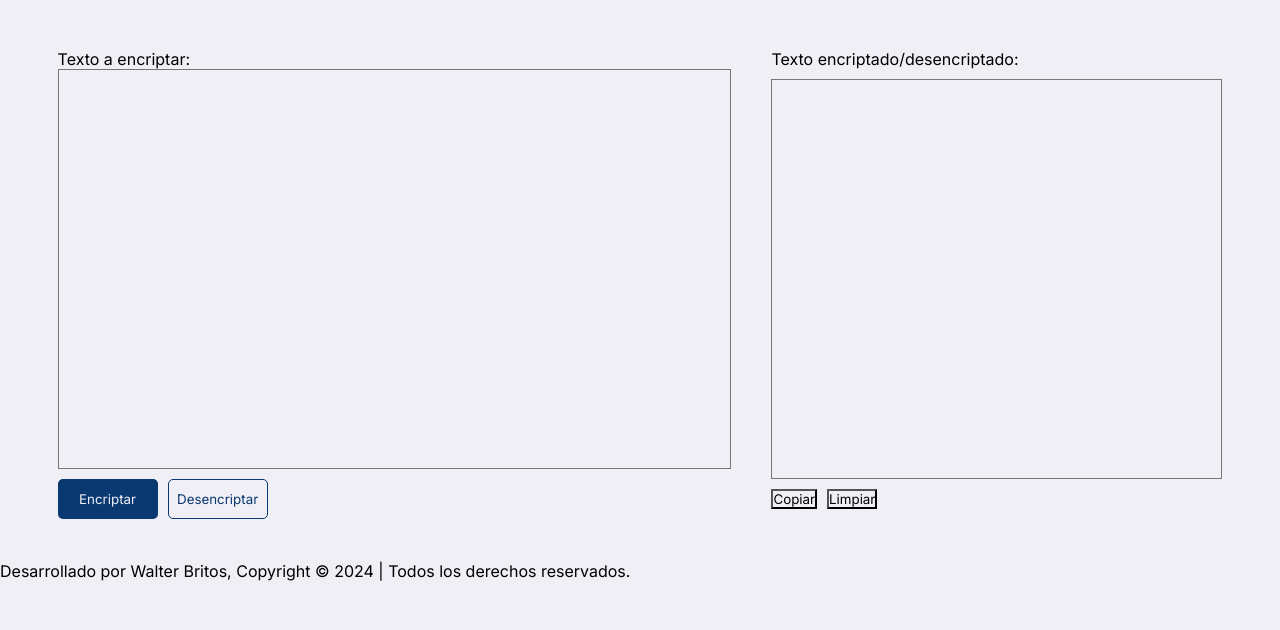
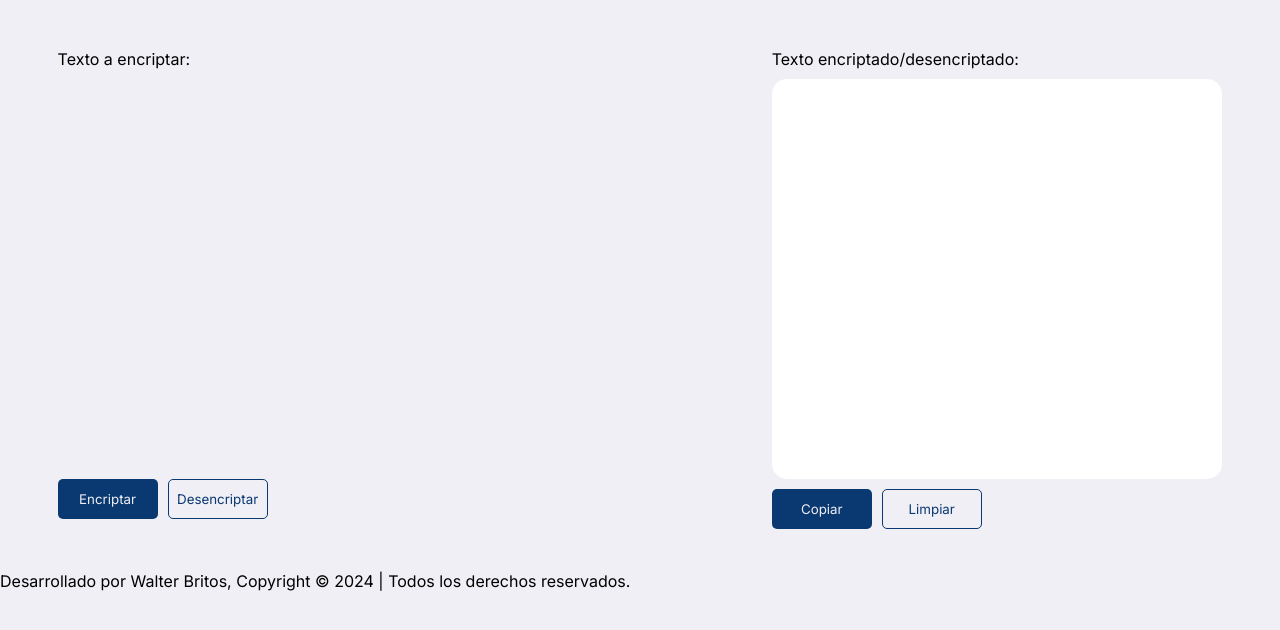
Before and after one commit to Walter-Britos1/challenge1-alura, a plain HTML site: page index.html in a window 1280 px wide. Shown: the part 68-698 px from the top of the page. Drawn offline with Linux system fonts and the light colour scheme.

Commit message:
apply styles

```diff
--- a/index.html
+++ b/index.html
@@ -22,7 +22,7 @@
             <div class="main__div">
                 <form class="main__form" id="textForm">
                     <label for="inputText">Texto a encriptar:</label>
-                    <textarea id="inputText" name="inputText" rows="10" cols="90" ></textarea>
+                    <textarea class="text__descrypt" id="inputText" name="inputText" rows="10" cols="90" ></textarea>
                 </form>
                 <div class="button__container">
                     <button class="main__button__encrypt" id="encryptButton">Encriptar</button>
@@ -32,10 +32,10 @@
 
             <div class="output__container" id="outputTextContainer">
                 <label for="outputText">Texto encriptado/desencriptado:</label>
-                <textarea id="outputText" name="outputText" rows="10" cols="70" read></textarea>
+                <textarea class="text__encrypt" id="outputText" name="outputText" rows="10" cols="70" readonly></textarea>
                 <div class="button__container">
-                    <button id="copyButton">Copiar</button>
-                    <button id="clearButton">Limpiar</button>
+                    <button class="copy__button" id="copyButton">Copiar</button>
+                    <button class="clear__button" id="clearButton">Limpiar</button>
                 </div>
             </div>
 
--- a/styles/style.css
+++ b/styles/style.css
@@ -42,7 +42,7 @@
     gap: 10px;
 }
 
-textarea {
+.text__descrypt {
     width: 100%;
     height: 400px;
     resize: none;
@@ -50,6 +50,28 @@ textarea {
     box-sizing: border-box;
     vertical-align: top;
     overflow: auto;
+    color: rgb(10, 56, 113);
+    border: none;
+    outline: none;
+}
+
+.text__encrypt {
+    width: 100%;
+    height: 400px;
+    resize: none;
+    padding: 10px;
+    box-sizing: border-box;
+    vertical-align: top;
+    overflow: auto;
+    color: rgb(10, 56, 113);
+    border: none;
+    border-radius: 15px;
+    outline: none;
+    background-color: white;
+    -webkit-border-radius: 15px;
+    -moz-border-radius: 15px;
+    -ms-border-radius: 15px;
+    -o-border-radius: 15px;
 }
 
 .button__container {
@@ -85,6 +107,34 @@ textarea {
     background-color: rgba(239, 239, 245, 0.8);
 }
 
+.copy__button {
+    width: 100px;
+    height: 40px;
+    border: none;
+    border-radius: 5px;
+    background-color: rgb(10, 56, 113);
+    color: rgb(239, 239, 245);
+    cursor: pointer;
+}
+
+.copy__button:hover {
+    background-color: rgba(10, 56, 113, 0.8);
+}
+
+.clear__button {
+    width: 100px;
+    height: 40px;
+    border: 1px solid  rgb(10, 56, 113);
+    border-radius: 5px;
+    background-color: rgb(239, 239, 245);
+    color: rgb(10, 56, 113);
+    cursor: pointer;
+}
+
+.clear__button:hover {
+    background-color: rgba(239, 239, 245, 0.8);
+}
+
 .output__container {
     display: flex;
     flex-direction: column;
```
